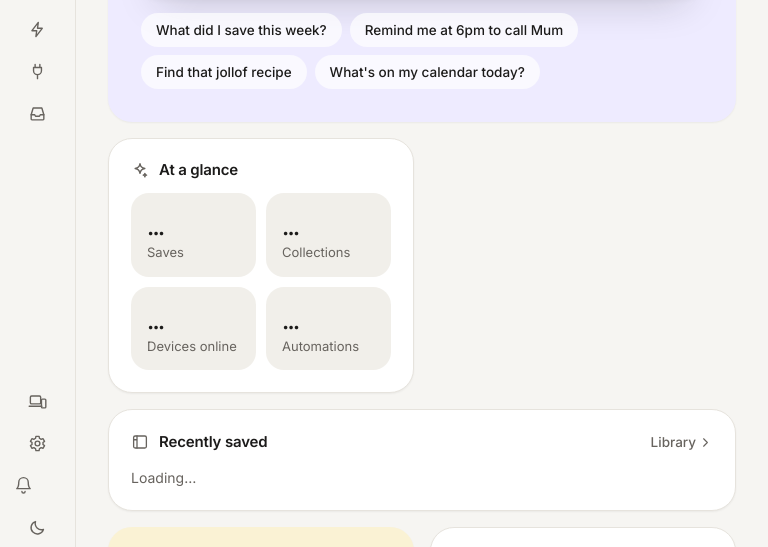
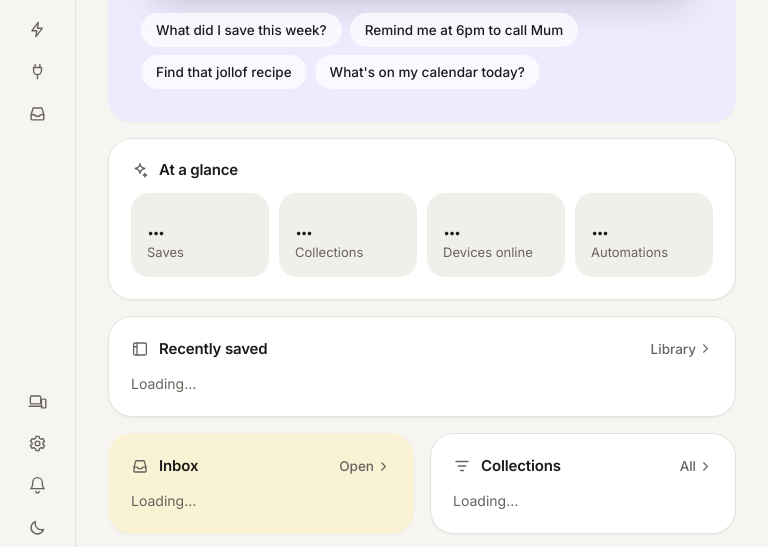
Before and after one commit to Anasabubakar/Butler-2.0, a website built with Vite: page web/index.html in a window 768 px wide. Shown: the part 235-782 px from the top of the page. Built offline with nearby package versions, Linux system fonts and the light colour scheme; files whose address does not match are found by name.

Commit message:
Centre the rail's buttons and widen At a glance on tablets

```diff
--- a/web/src/app.css
+++ b/web/src/app.css
@@ -35,7 +35,7 @@
   .app { --side: 76px; }
   .side { align-items: center; padding: 18px 10px; }
   .side__brand .b2-lockup__name { display: none; }
-  .side__link { justify-content: center; width: 48px; padding: 0; }
+  .side__link, .side__link.b2-button { justify-content: center; width: 48px; padding: 0; }
   .side__link > span:not(.badge) { display: none; }
   .side__link .badge { position: absolute; top: 2px; right: 0; margin: 0; min-width: 17px; height: 17px; font-size: 10.5px; }
   .side__foot { border-top: 0; }
@@ -179,6 +179,10 @@ a.row:hover .row__title { text-decoration: underline; text-underline-offset: 3px
 }
 
 .stats { display: grid; grid-template-columns: 1fr 1fr; gap: 10px; flex: 1; }
+@media (max-width: 1099px) and (min-width: 760px) {
+  .home-glance { grid-column: span 12; }
+  .home-glance .stats { grid-template-columns: repeat(4, minmax(0, 1fr)); }
+}
 .stat { display: flex; flex-direction: column; justify-content: flex-end; gap: 2px; padding: 14px 16px; border-radius: var(--radius-tile); background: var(--surface-2); }
 .stat strong { font: 400 34px/1 var(--font-display); font-variant-numeric: tabular-nums; }
 .stat span { color: var(--muted); font-size: 13px; }
```
